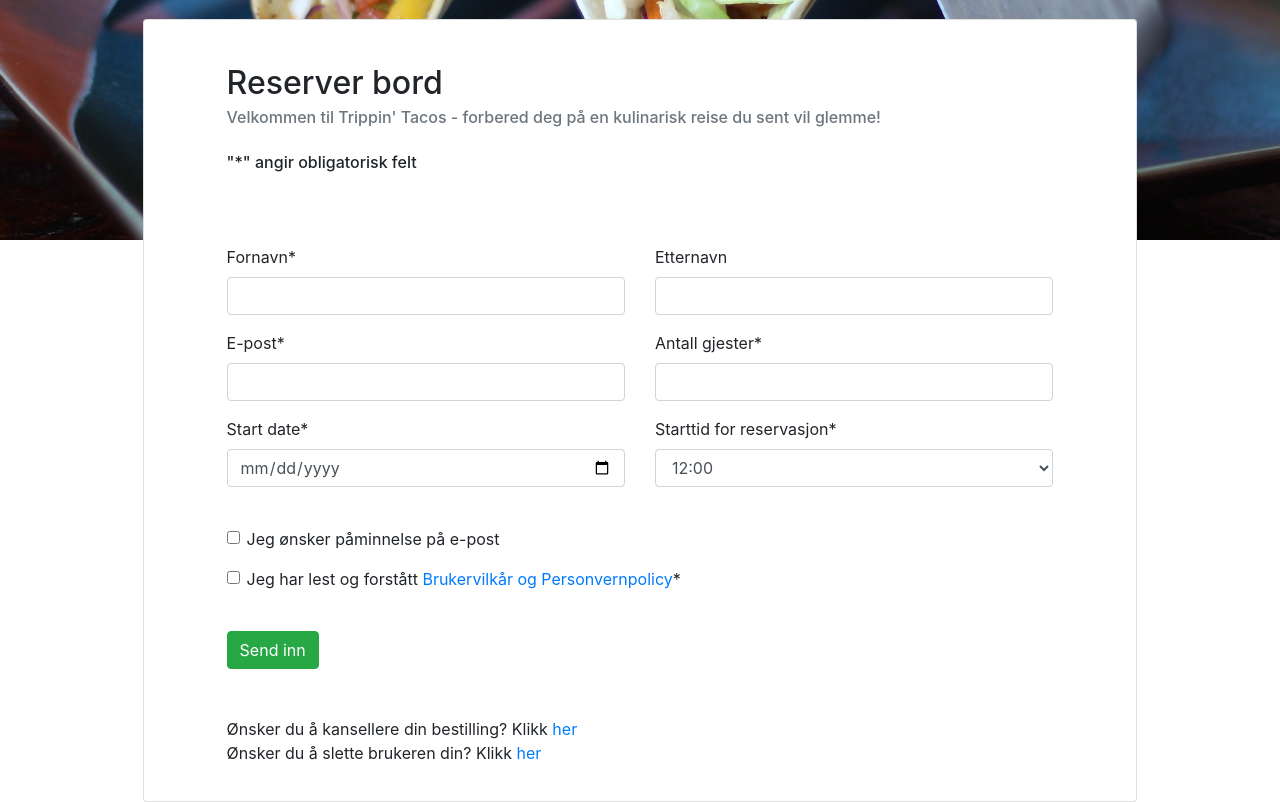
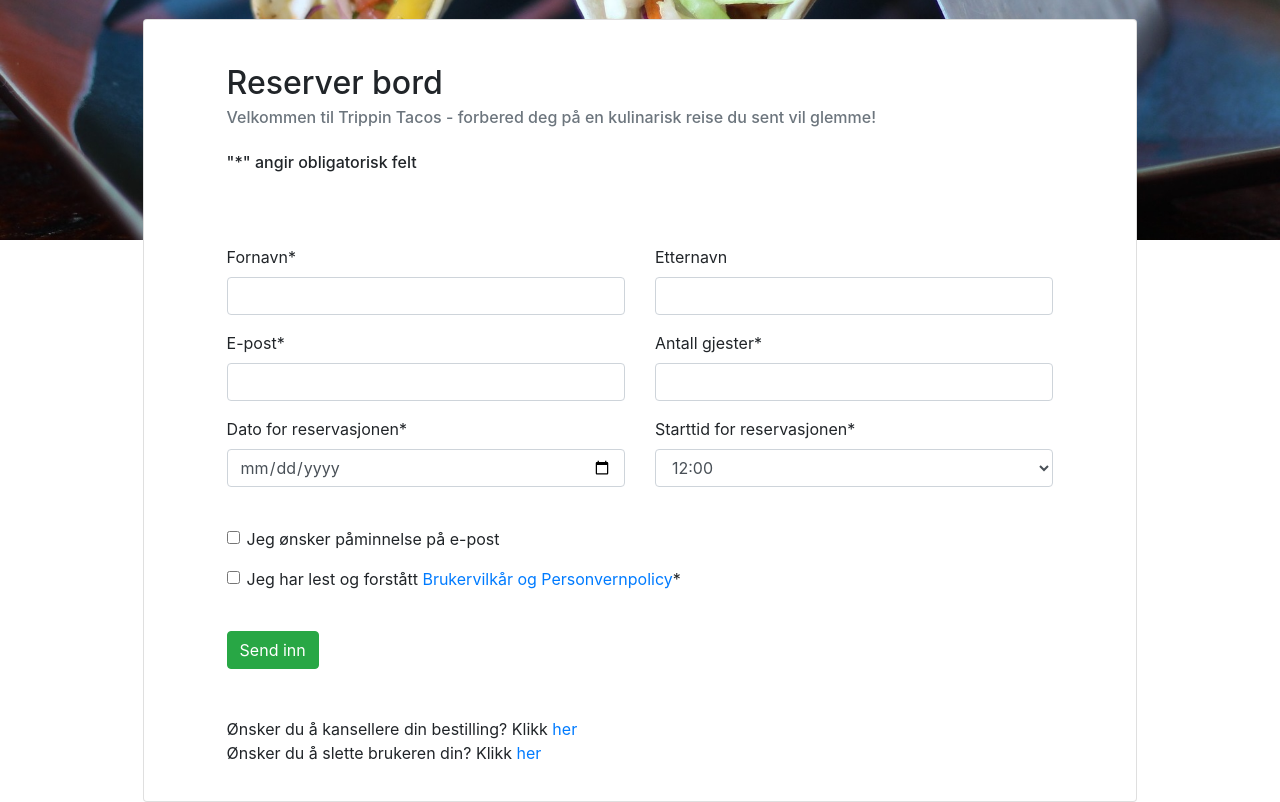
Before and after one commit to nicklasbekkevold/trippintacos, a Django app: page / in a window 1280 px wide. Shown: the part 365-1167 px from the top of the page. Run offline with Django 3.2, Linux system fonts and the light colour scheme; some libraries are stand-ins or nearby versions.

Commit message:
Add better norwegian-support

```diff
--- a/guest/templates/guest/guestpage.html
+++ b/guest/templates/guest/guestpage.html
@@ -22,7 +22,7 @@
             <div class="card-body">
                 <div class="container" style="width: 90%; margin-top: 2.5%">
                     <h2 class="card-title">Reserver bord</h2>
-                    <h6 class="card-subtitle mb-2 text-muted">Velkommen til Trippin' Tacos - forbered deg på en kulinarisk reise du sent vil glemme!</h6>
+                    <h6 class="card-subtitle mb-2 text-muted">Velkommen til Trippin Tacos - forbered deg på en kulinarisk reise du sent vil glemme!</h6>
                     <br>
                     <h6 class="card-subtitle mb-2">"*" angir obligatorisk felt</h6>
                     <p class="card-text">
--- a/reservations/forms.py
+++ b/reservations/forms.py
@@ -24,7 +24,8 @@ class ReservationForm(forms.Form):
                 'type': 'date'
             },
             format=['%d/%m/%Y'],
-        )
+        ),
+        label='Dato for reservasjonen'
     )
     start_time = forms.ChoiceField(
         widget=forms.Select(
@@ -33,7 +34,7 @@ class ReservationForm(forms.Form):
             },
         ),
         choices=[tuple(["{}:{}".format(hours, minuttes), "{}:{}".format(hours, minuttes)]) for hours in range(12, 23) for minuttes in ["00", "30"]][:-1],
-        label='Starttid for reservasjon'
+        label='Starttid for reservasjonen'
     )
     i_have_read_and_agree_checkbox = forms.BooleanField(
         required=True,
```
